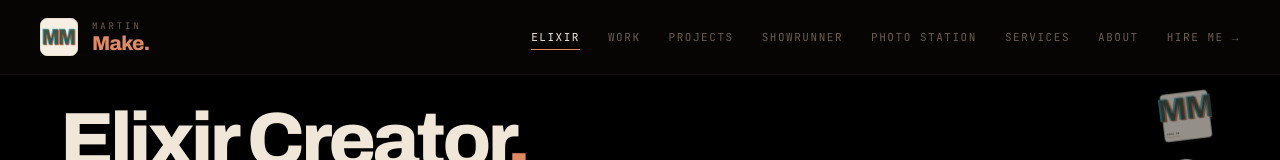
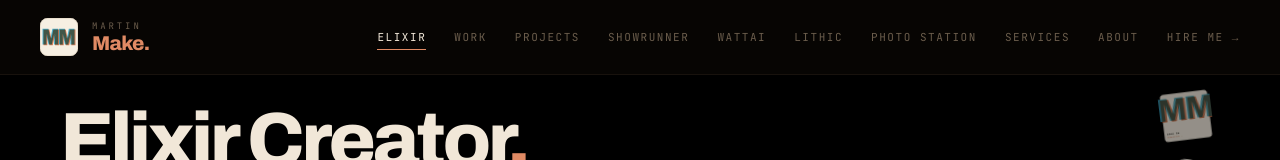
Before and after one commit to MARTINMRVS/martinmake-landing, a plain HTML site: page index.html in a window 1280 px wide. Shown: the top 160 px of the page. Drawn offline with nearby package versions, Linux system fonts and the light colour scheme.

Commit message:
feat: Wattai y Lithic en el menú de arriba
Co-Authored-By: Claude Opus 5.5 <noreply@anthropic.com>

```diff
--- a/index.html
+++ b/index.html
@@ -294,6 +294,13 @@
   @media (max-width: 600px) {
     .sticker-rail .s-glt, .sticker-rail .s-liq, .sticker-rail .s-pix { display: none; }
   }
+  /* 10 links: tighten the inline menu so it still fits before the hamburger kicks in */
+  @media (max-width: 1100px) {
+    .nav ul { gap: 16px; letter-spacing: 0.1em; }
+  }
+  @media (max-width: 860px) {
+    .nav ul { gap: 12px; letter-spacing: 0.06em; }
+  }
   @media (max-width: 768px) {
     header.nav { padding: 14px 20px; }
     .nav ul { display: none; }
@@ -1162,6 +1169,8 @@
     <li><a href="#work" data-target="work">Work</a></li>
     <li><a href="#projects" data-target="projects">Projects</a></li>
     <li><a href="#showrunner" data-target="showrunner">Showrunner</a></li>
+    <li><a href="#wattai" data-target="wattai">Wattai</a></li>
+    <li><a href="#lithic" data-target="lithic">Lithic</a></li>
     <li><a href="#photos" data-target="photos">Photo station</a></li>
     <li><a href="#services" data-target="services">Services</a></li>
     <li><a href="#about" data-target="about">About</a></li>
@@ -1349,7 +1358,7 @@
     </section>
 
     <!-- 03 · WATTAI -->
-    <section id="wattai" class="pj pj--wattai" data-nav="projects" data-screen-label="Wattai">
+    <section id="wattai" class="pj pj--wattai" data-nav="wattai" data-screen-label="Wattai">
       <div class="container">
         <div class="pj-head">
           <span class="eyebrow"><i>03</i> Consumer app · live</span>
@@ -1372,7 +1381,7 @@
     </section>
 
     <!-- 04 · LITHIC -->
-    <section id="lithic" class="pj pj--paper" data-nav="projects" data-screen-label="Lithic">
+    <section id="lithic" class="pj pj--paper" data-nav="lithic" data-screen-label="Lithic">
       <div class="container">
         <div class="pj-head">
           <span class="eyebrow"><i>04</i> AI for archaeology</span>
```
